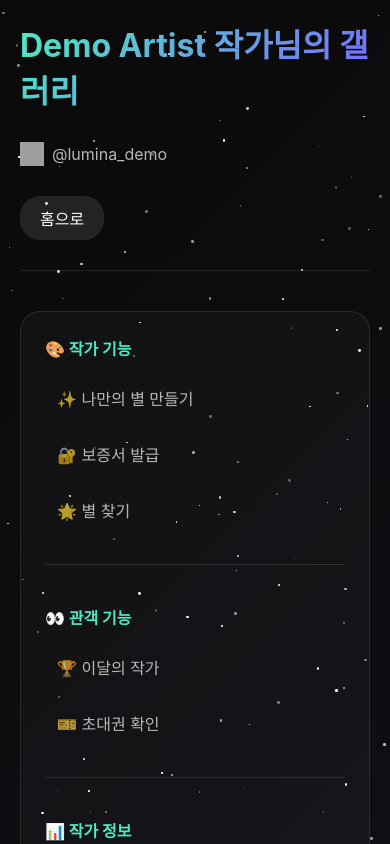
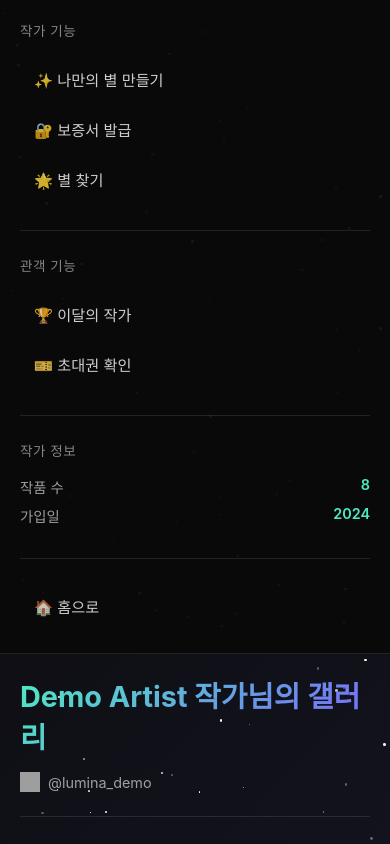
Before and after one commit to ugiugi0823/lumina-demo, a React (Vite) app: page /gallery in a window 390 px wide. Shown: the top 844 px of the page. Built offline with nearby package versions, Linux system fonts and the light colour scheme; grey boxes are pictures that could not be loaded.

Commit message:
ChatGPT 스타일 레이아웃 적용 - 왼쪽 고정 사이드바

```diff
--- a/src/pages/GalleryPage.css
+++ b/src/pages/GalleryPage.css
@@ -1,147 +1,23 @@
+/* ChatGPT 스타일 레이아웃 */
 .gallery-page {
+  display: flex;
   min-height: 100vh;
   position: relative;
 }
 
-/* Vault Door */
-.vault-door {
+/* 사이드바 - 왼쪽 고정 */
+.sidebar {
+  width: 260px;
+  min-height: 100vh;
+  background: rgba(10, 10, 10, 0.95);
+  border-right: 1px solid rgba(255, 255, 255, 0.1);
+  padding: 20px;
   position: fixed;
+  left: 0;
   top: 0;
-  left: 0;
-  width: 100%;
-  height: 100%;
-  z-index: 1000;
-  display: flex;
-  align-items: center;
-  justify-content: center;
-  background: #0a0a0a;
-}
-
-.vault-door .door {
-  position: absolute;
-  top: 0;
-  width: 50%;
-  height: 100%;
-  background: linear-gradient(135deg, #1a1a2e, #0a0a0a);
-  transition: transform 1.5s ease-in-out;
-}
-
-.vault-door .door.left {
-  left: 0;
-  animation: openLeft 2s forwards;
-}
-
-.vault-door .door.right {
-  right: 0;
-  animation: openRight 2s forwards;
-}
-
-@keyframes openLeft {
-  0% { transform: translateX(0); }
-  100% { transform: translateX(-100%); }
-}
-
-@keyframes openRight {
-  0% { transform: translateX(0); }
-  100% { transform: translateX(100%); }
-}
-
-.vault-message {
-  color: #4eebc1;
-  font-size: 1.5rem;
-  z-index: 1;
-  animation: pulse 1s infinite;
-}
-
-@keyframes pulse {
-  0%, 100% { opacity: 0.5; }
-  50% { opacity: 1; }
-}
-
-/* Gallery Container */
-.gallery-container {
-  max-width: 1600px;
-  margin: 0 auto;
-  padding: 40px;
-  position: relative;
-  z-index: 1;
-}
-
-.gallery-container.hidden {
-  opacity: 0;
-}
-
-.gallery-container.visible {
-  opacity: 1;
-  transition: opacity 0.5s ease-in-out;
-}
-
-/* Header */
-.gallery-header {
-  display: flex;
-  align-items: center;
-  gap: 30px;
-  margin-bottom: 40px;
-  padding-bottom: 30px;
-  border-bottom: 1px solid rgba(255, 255, 255, 0.1);
-  flex-wrap: wrap;
-}
-
-.gallery-header h1 {
-  font-size: 2rem;
-  background: linear-gradient(135deg, #4eebc1, #7b61ff);
-  -webkit-background-clip: text;
-  -webkit-text-fill-color: transparent;
-  background-clip: text;
-}
-
-.instagram-link {
-  display: flex;
-  align-items: center;
-  gap: 8px;
-  color: rgba(255, 255, 255, 0.7);
-  transition: color 0.3s;
-}
-
-.instagram-link:hover {
-  color: #4eebc1;
-}
-
-.instagram-link img {
-  width: 24px;
-  height: 24px;
-}
-
-.back-link {
-  margin-left: auto;
-  padding: 10px 20px;
-  background: rgba(255, 255, 255, 0.1);
-  border-radius: 20px;
-  color: #fff;
-  transition: background 0.3s;
-}
-
-.back-link:hover {
-  background: rgba(255, 255, 255, 0.2);
-}
-
-/* Layout */
-.gallery-layout {
-  display: flex;
-  gap: 40px;
-}
-
-/* Sidebar */
-.sidebar {
-  width: 280px;
-  flex-shrink: 0;
-  background: rgba(255, 255, 255, 0.03);
-  border-radius: 20px;
-  padding: 24px;
-  border: 1px solid rgba(255, 255, 255, 0.1);
-  height: fit-content;
-  position: sticky;
-  top: 40px;
+  bottom: 0;
+  overflow-y: auto;
+  z-index: 100;
 }
 
 .sidebar-section {
@@ -157,24 +33,31 @@
 }
 
 .sidebar-section h3 {
-  font-size: 1rem;
-  color: #4eebc1;
+  font-size: 0.85rem;
+  color: rgba(255, 255, 255, 0.5);
   margin-bottom: 16px;
+  font-weight: 500;
+  letter-spacing: 0.5px;
 }
 
 .sidebar-section ul {
   list-style: none;
+  padding: 0;
+  margin: 0;
 }
 
 .sidebar-section li {
-  margin-bottom: 12px;
+  margin-bottom: 4px;
 }
 
 .sidebar-section a {
-  display: block;
-  padding: 10px 12px;
+  display: flex;
+  align-items: center;
+  gap: 12px;
+  padding: 12px 14px;
   border-radius: 10px;
-  color: rgba(255, 255, 255, 0.7);
+  color: rgba(255, 255, 255, 0.8);
+  font-size: 0.95rem;
   transition: all 0.2s;
 }
 
@@ -185,7 +68,10 @@
 
 .sidebar-section p {
   color: rgba(255, 255, 255, 0.6);
+  font-size: 0.9rem;
   margin-bottom: 8px;
+  display: flex;
+  justify-content: space-between;
 }
 
 .sidebar-section p span {
@@ -193,11 +79,86 @@
   font-weight: 600;
 }
 
-/* Gallery Grid */
-.gallery-main {
+/* 메인 콘텐츠 영역 */
+.gallery-container {
+  margin-left: 260px;
   flex: 1;
+  padding: 40px;
+  position: relative;
+  z-index: 1;
 }
 
+.gallery-container.hidden {
+  opacity: 0;
+}
+
+.gallery-container.visible {
+  opacity: 1;
+  transition: opacity 0.5s ease-in-out;
+}
+
+/* 헤더 */
+.gallery-header {
+  display: flex;
+  align-items: center;
+  gap: 24px;
+  margin-bottom: 40px;
+  padding-bottom: 24px;
+  border-bottom: 1px solid rgba(255, 255, 255, 0.1);
+  flex-wrap: wrap;
+}
+
+.gallery-header h1 {
+  font-size: 1.8rem;
+  background: linear-gradient(135deg, #4eebc1, #7b61ff);
+  -webkit-background-clip: text;
+  -webkit-text-fill-color: transparent;
+  background-clip: text;
+}
+
+.instagram-link {
+  display: flex;
+  align-items: center;
+  gap: 8px;
+  color: rgba(255, 255, 255, 0.6);
+  font-size: 0.9rem;
+  transition: color 0.3s;
+}
+
+.instagram-link:hover {
+  color: #4eebc1;
+}
+
+.instagram-link img {
+  width: 20px;
+  height: 20px;
+}
+
+.back-link {
+  margin-left: auto;
+  padding: 10px 20px;
+  background: rgba(255, 255, 255, 0.08);
+  border-radius: 20px;
+  color: rgba(255, 255, 255, 0.8);
+  font-size: 0.9rem;
+  transition: background 0.3s;
+}
+
+.back-link:hover {
+  background: rgba(255, 255, 255, 0.15);
+}
+
+/* 레이아웃 제거 - 사이드바가 fixed이므로 */
+.gallery-layout {
+  display: block;
+}
+
+/* 갤러리 메인 */
+.gallery-main {
+  width: 100%;
+}
+
+/* 갤러리 그리드 */
 .gallery-grid {
   display: grid;
   grid-template-columns: repeat(auto-fill, minmax(280px, 1fr));
@@ -263,6 +224,61 @@
   color: #4eebc1;
   font-weight: 600;
   margin-top: 10px;
+}
+
+/* Vault Door */
+.vault-door {
+  position: fixed;
+  top: 0;
+  left: 0;
+  width: 100%;
+  height: 100%;
+  z-index: 1000;
+  display: flex;
+  align-items: center;
+  justify-content: center;
+  background: #0a0a0a;
+}
+
+.vault-door .door {
+  position: absolute;
+  top: 0;
+  width: 50%;
+  height: 100%;
+  background: linear-gradient(135deg, #1a1a2e, #0a0a0a);
+  transition: transform 1.5s ease-in-out;
+}
+
+.vault-door .door.left {
+  left: 0;
+  animation: openLeft 2s forwards;
+}
+
+.vault-door .door.right {
+  right: 0;
+  animation: openRight 2s forwards;
+}
+
+@keyframes openLeft {
+  0% { transform: translateX(0); }
+  100% { transform: translateX(-100%); }
+}
+
+@keyframes openRight {
+  0% { transform: translateX(0); }
+  100% { transform: translateX(100%); }
+}
+
+.vault-message {
+  color: #4eebc1;
+  font-size: 1.5rem;
+  z-index: 1;
+  animation: pulse 1s infinite;
+}
+
+@keyframes pulse {
+  0%, 100% { opacity: 0.5; }
+  50% { opacity: 1; }
 }
 
 /* Lightbox */
@@ -338,63 +354,43 @@
   border-top: 1px solid rgba(255, 255, 255, 0.1);
 }
 
-/* Responsive - 태블릿 이하에서만 사이드바 숨김 */
+/* 반응형 - 모바일 */
 @media (max-width: 768px) {
-  .gallery-layout {
+  .sidebar {
+    width: 100%;
+    height: auto;
+    min-height: auto;
+    position: relative;
+    border-right: none;
+    border-bottom: 1px solid rgba(255, 255, 255, 0.1);
+  }
+
+  .gallery-container {
+    margin-left: 0;
+    padding: 20px;
+  }
+
+  .gallery-page {
     flex-direction: column;
   }
 
-  .sidebar {
-    width: 100%;
-    position: static;
-    display: flex;
-    flex-wrap: wrap;
-    gap: 20px;
+  .gallery-header {
+    flex-direction: column;
+    align-items: flex-start;
+    gap: 16px;
   }
 
-  .sidebar-section {
-    flex: 1;
-    min-width: 150px;
-    margin-bottom: 0;
-    padding-bottom: 0;
-    border-bottom: none;
-    border-right: 1px solid rgba(255, 255, 255, 0.1);
-    padding-right: 20px;
-  }
-
-  .sidebar-section:last-child {
-    border-right: none;
+  .back-link {
+    margin-left: 0;
   }
 
   .gallery-item.featured {
     grid-column: span 1;
     grid-row: span 1;
   }
-}
 
-@media (max-width: 600px) {
-  .gallery-container {
-    padding: 20px;
-  }
-
-  .gallery-header {
-    flex-direction: column;
-    align-items: flex-start;
-  }
-
-  .back-link {
-    margin-left: 0;
-  }
-
-  .sidebar {
-    flex-direction: column;
-  }
-
-  .sidebar-section {
-    border-right: none;
-    border-bottom: 1px solid rgba(255, 255, 255, 0.1);
-    padding-right: 0;
-    padding-bottom: 20px;
-    margin-bottom: 20px;
+  .gallery-grid {
+    grid-template-columns: repeat(auto-fill, minmax(150px, 1fr));
+    gap: 16px;
   }
 }
--- a/src/pages/GalleryPage.jsx
+++ b/src/pages/GalleryPage.jsx
@@ -32,7 +32,36 @@ function GalleryPage() {
         </div>
       )}
 
-      {/* Gallery Content */}
+      {/* 사이드바 - 왼쪽 고정 */}
+      <aside className="sidebar">
+        <div className="sidebar-section">
+          <h3>작가 기능</h3>
+          <ul>
+            <li><Link to="/customize-star">✨ 나만의 별 만들기</Link></li>
+            <li><Link to="/encode">🔐 보증서 발급</Link></li>
+            <li><Link to="/find-star">🌟 별 찾기</Link></li>
+          </ul>
+        </div>
+        <div className="sidebar-section">
+          <h3>관객 기능</h3>
+          <ul>
+            <li><Link to="/dashboard2">🏆 이달의 작가</Link></li>
+            <li><Link to="/decode">🎫 초대권 확인</Link></li>
+          </ul>
+        </div>
+        <div className="sidebar-section">
+          <h3>작가 정보</h3>
+          <p>작품 수 <span>{artworks.length}</span></p>
+          <p>가입일 <span>2024</span></p>
+        </div>
+        <div className="sidebar-section">
+          <ul>
+            <li><Link to="/">🏠 홈으로</Link></li>
+          </ul>
+        </div>
+      </aside>
+
+      {/* 메인 콘텐츠 */}
       <div className={`gallery-container ${isLoading ? 'hidden' : 'visible'}`}>
         <header className="gallery-header">
           <h1>{artist.username} 작가님의 갤러리</h1>
@@ -45,33 +74,7 @@ function GalleryPage() {
             <img src="/images/insta.png" alt="Instagram" />
             <span>@{artist.instagram_id}</span>
           </a>
-          <Link to="/" className="back-link">홈으로</Link>
         </header>
-
-        <div className="gallery-layout">
-          {/* Sidebar */}
-          <aside className="sidebar">
-            <div className="sidebar-section">
-              <h3>🎨 작가 기능</h3>
-              <ul>
-                <li><Link to="/customize-star">✨ 나만의 별 만들기</Link></li>
-                <li><Link to="/encode">🔐 보증서 발급</Link></li>
-                <li><Link to="/find-star">🌟 별 찾기</Link></li>
-              </ul>
-            </div>
-            <div className="sidebar-section">
-              <h3>👀 관객 기능</h3>
-              <ul>
-                <li><Link to="/dashboard2">🏆 이달의 작가</Link></li>
-                <li><Link to="/decode">🎫 초대권 확인</Link></li>
-              </ul>
-            </div>
-            <div className="sidebar-section">
-              <h3>📊 작가 정보</h3>
-              <p>작품 수: <span>{artworks.length}</span></p>
-              <p>가입일: <span>2024</span></p>
-            </div>
-          </aside>
 
         {/* Gallery Grid */}
         <main className="gallery-main">
@@ -92,7 +95,6 @@ function GalleryPage() {
             ))}
           </div>
         </main>
-        </div>
 
         <footer className="gallery-footer">
           <p>&copy; 2024 LUMINA. All rights reserved.</p>
```
Lines whose indentation alone changed are shown as unchanged.
